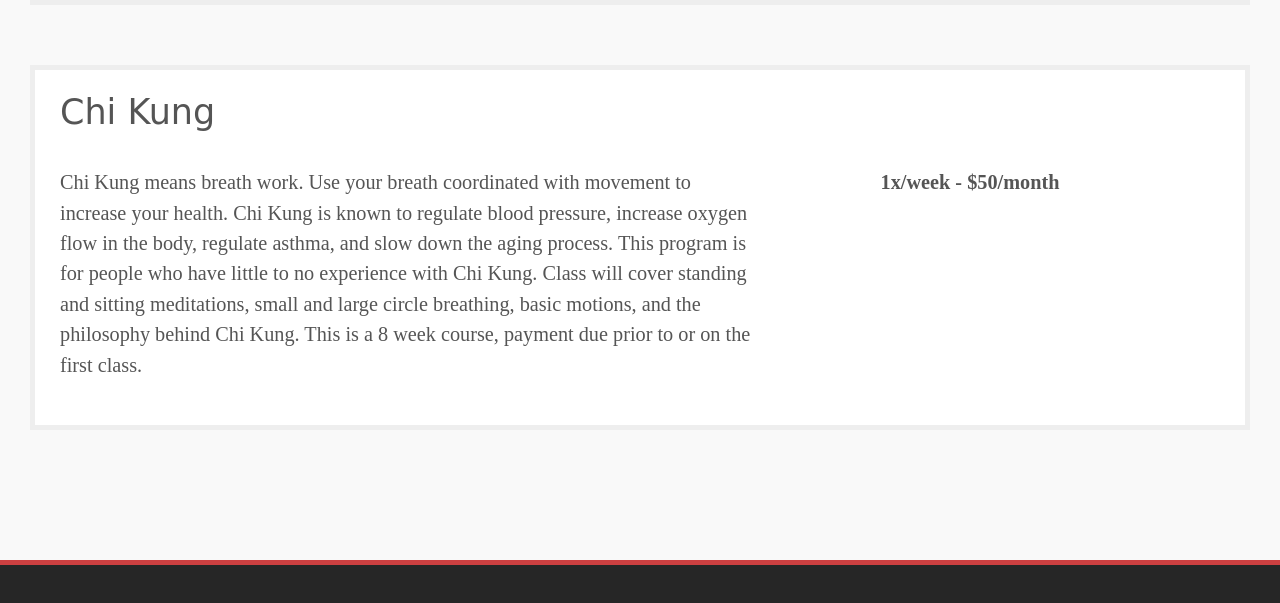
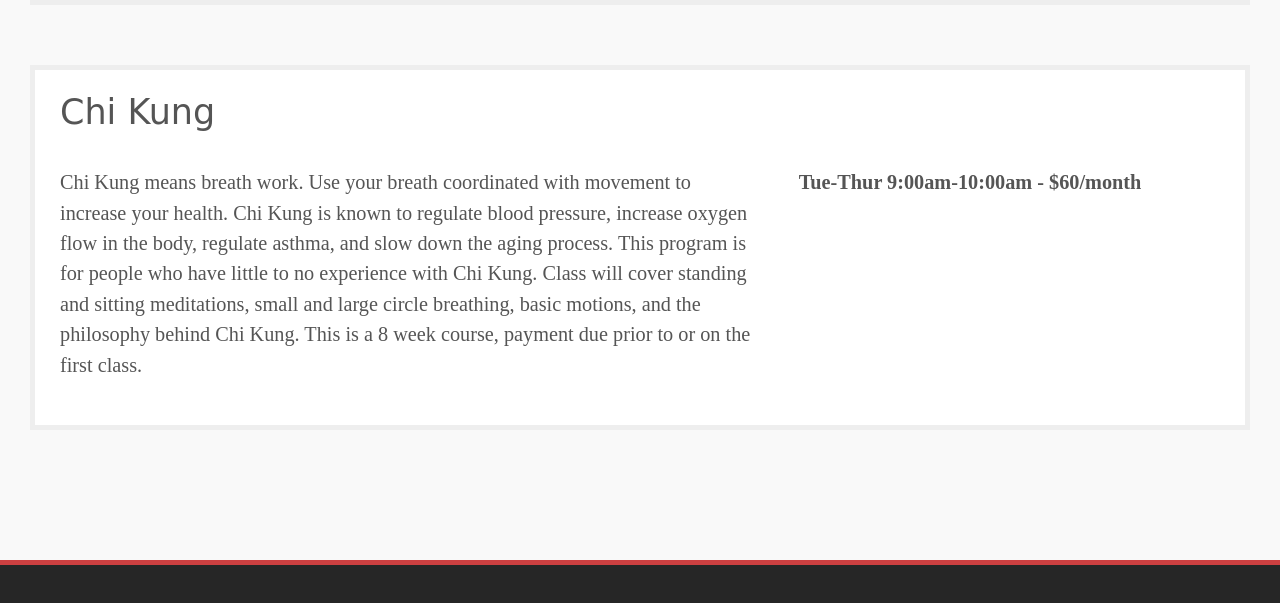
Before and after one commit to aoverkamp/stlkungfu, an Eleventy site: page src/programs.html in a window 1280 px wide. Shown: the part 1766-2369 px from the top of the page. Built offline with nearby package versions, Linux system fonts and the light colour scheme; Eleventy itself is replaced by a stand-in of ours; files that its build step writes are made by us from their sources; a web font is replaced by a local one.

Commit message:
update chi kung time & price

```diff
--- a/src/programs.html
+++ b/src/programs.html
@@ -70,7 +70,7 @@ bannerAlt: "STL Kung Fu School of Southern Praying Mantis"
 				<p style="text-align: left;">Chi Kung means breath work. Use your breath coordinated with movement to increase your health. Chi Kung is known to regulate blood pressure, increase oxygen flow in the body, regulate asthma, and slow down the aging process. This program is for people who have little to no experience with Chi Kung. Class will cover standing and sitting meditations, small and large circle breathing, basic motions, and the philosophy behind Chi Kung. This is a 8 week course, payment due prior to or on the first class.</p>
 			</div>
 			<div class="col">
-				<p><strong>1x/week - $50/month</strong></p>
+				<p><strong>Tue-Thur 9:00am-10:00am - $60/month</strong></p>
 			</div>
 		</div>
 	</div>
```
